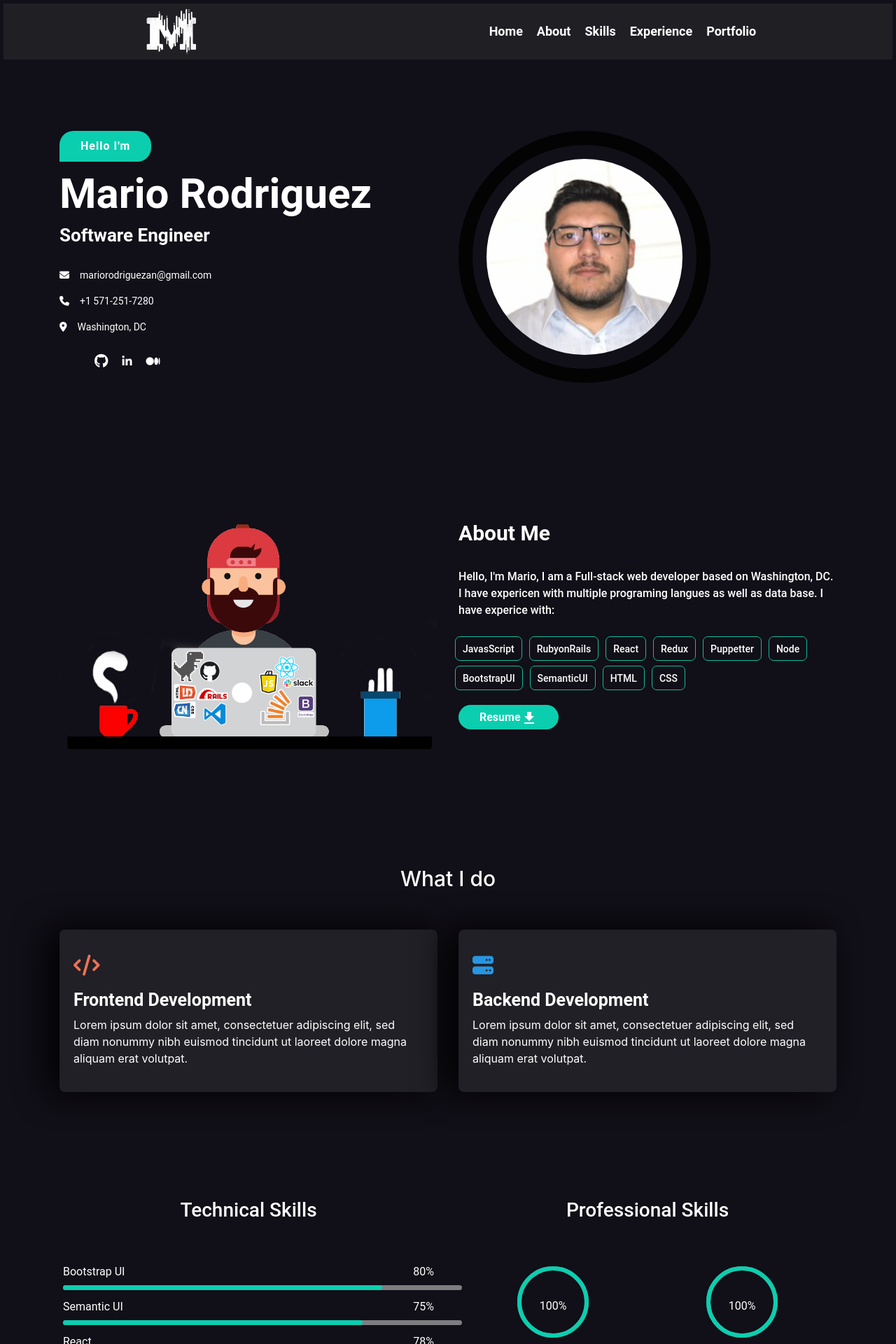
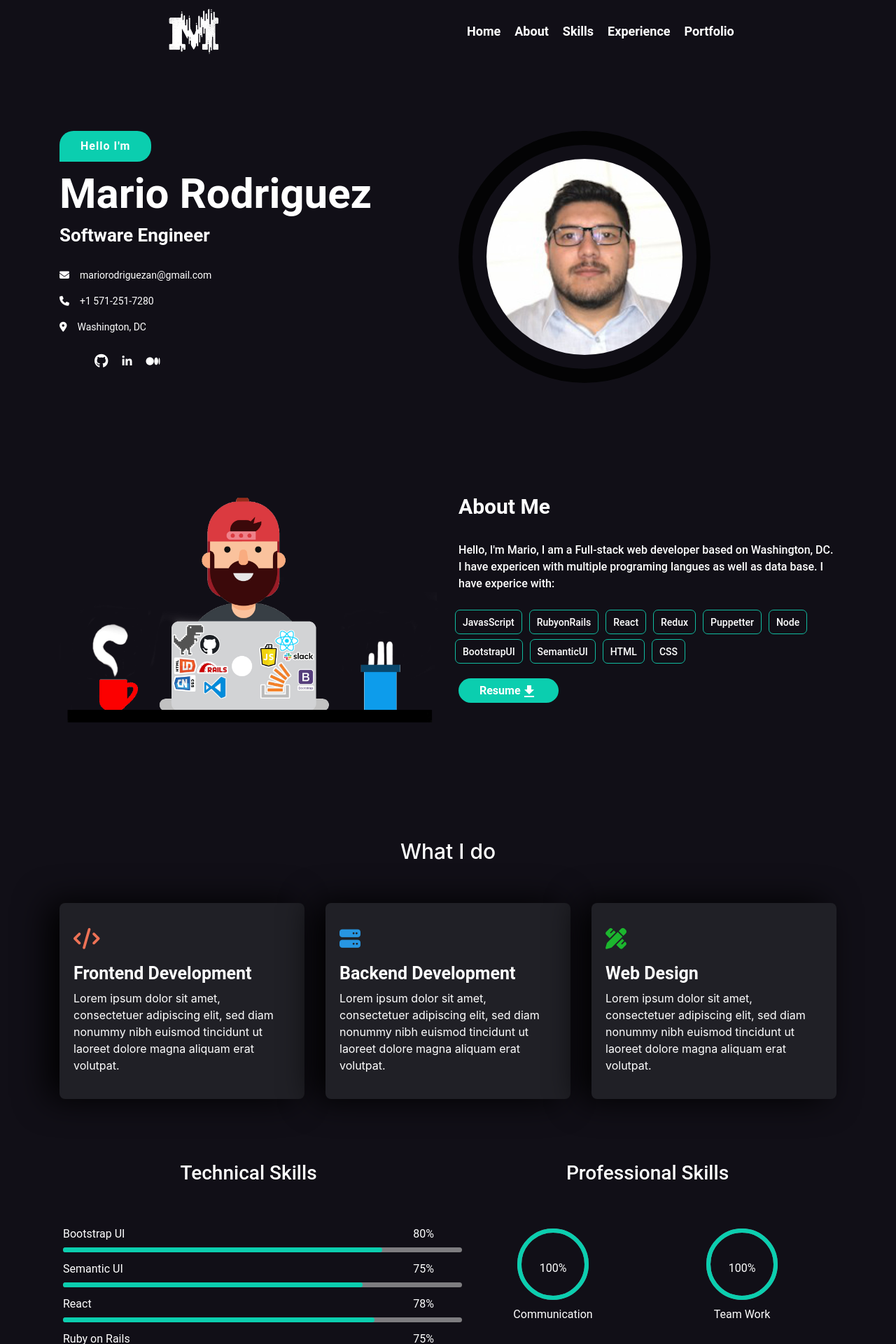
Before and after one commit to MarioR9/PortfolioV3, a React (Create React App) app: page / in a window 1280 px wide. Shown: the top 1920 px of the page at 70% size. Built offline with nearby package versions, Linux system fonts and the light colour scheme.

Commit message:
minor fixes

```diff
--- a/src/components/About.jsx
+++ b/src/components/About.jsx
@@ -56,6 +56,13 @@ const About = () => {
                         <p>Lorem ipsum dolor sit amet, consectetuer adipiscing elit, sed diam nonummy nibh euismod tincidunt ut laoreet dolore magna aliquam erat volutpat.</p>
                     </div>
                     </Col>
+                    <Col>
+                    <div className='about__traits'>
+                        <i class="fas fa-pencil-ruler"></i>
+                        <h3>Web Design</h3>
+                        <p>Lorem ipsum dolor sit amet, consectetuer adipiscing elit, sed diam nonummy nibh euismod tincidunt ut laoreet dolore magna aliquam erat volutpat.</p>
+                    </div>
+                    </Col>
                 </Row>
             </Container>
         </div>
--- a/src/css/About.css
+++ b/src/css/About.css
@@ -1,6 +1,6 @@
 .about {
     display: flex;
-    margin-top: 15%;
+    margin-top: 12%;
     justify-content: space-between;
     align-items: center;
 }
@@ -87,7 +87,13 @@
     margin-top: 16px;
 
 }
+.fa-pencil-ruler {
+    color: #1cb62e;
+    font-size: 30px;
+    margin-bottom: 20px;
+    margin-top: 16px;
 
+}
 @media screen and (max-width: 768px) {
     .about__col1 {
         order: 1
--- a/src/css/Navigation.css
+++ b/src/css/Navigation.css
@@ -2,14 +2,16 @@
     justify-content: space-around;
     align-items: center;
     margin: auto;
-    background-color: #1f1f24;
+    background-color: #110f17;
+
 }
 .nav__logo {
+    margin-left: 5vw;
     height: 80px;
     object-fit: contain;
-
 }
 .nav__links {
+    margin-right: 5%;
     display: flex;
     justify-content: space-between;
     align-items: center;
--- a/src/css/Skills.css
+++ b/src/css/Skills.css
@@ -1,6 +1,6 @@
 .skills {
     font-family: "roboto", sans-serif;
-    margin-top: 12%;
+    margin-top: 7%;
     text-align: center;
     color: white;
 
```
